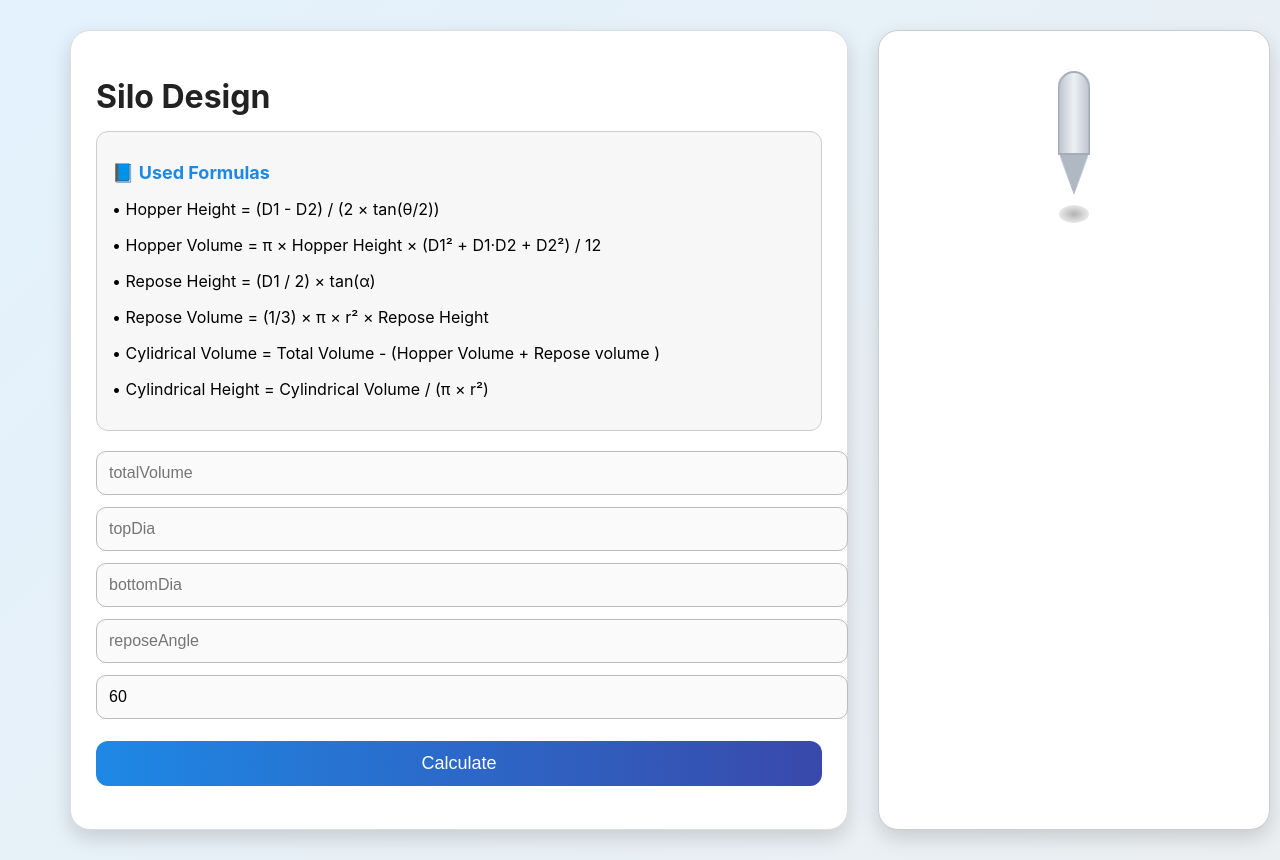
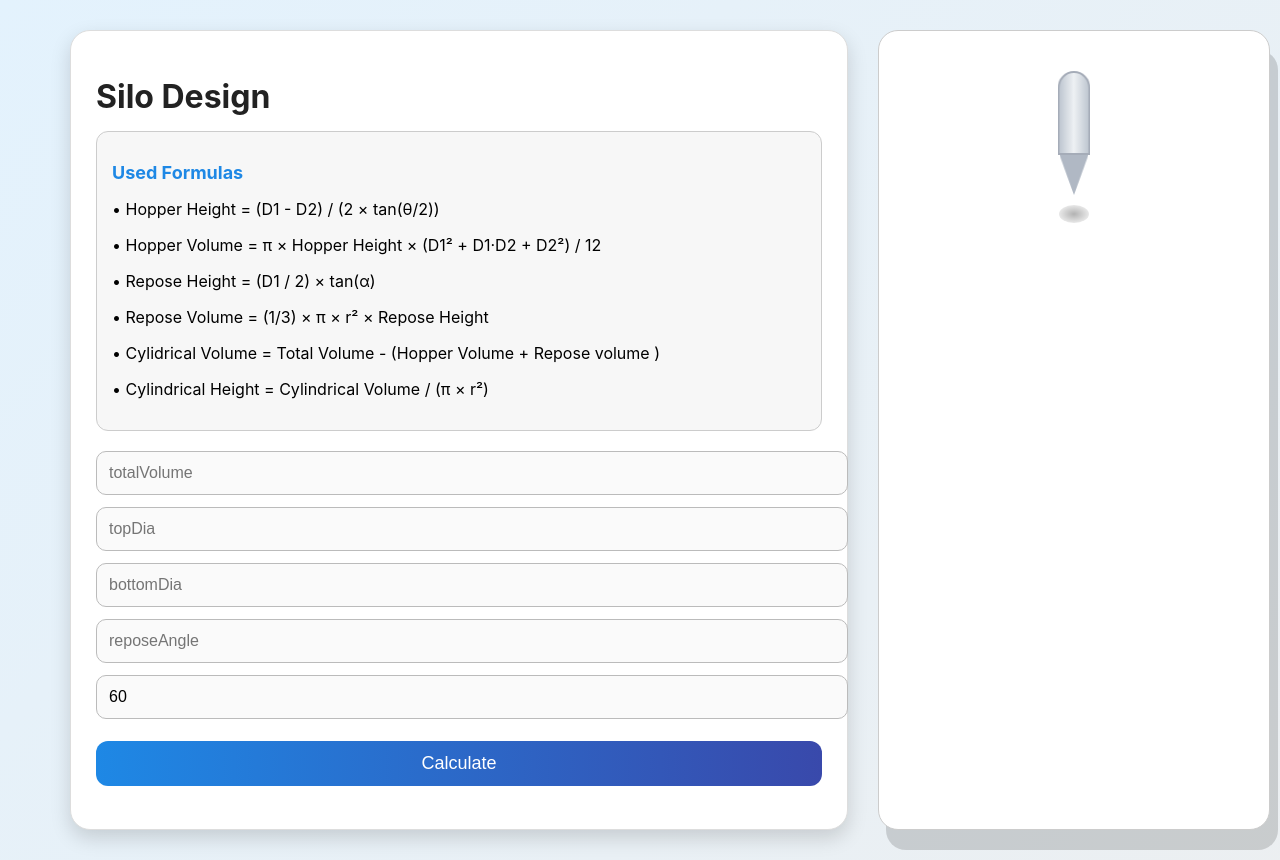
Before and after one commit to Santhoshmk30/Kccottrell, a React (Create React App) app: page /silo in a window 1280 px wide. Shown: the top 860 px of the page. Built offline with nearby package versions, Linux system fonts and the light colour scheme.

Commit message:
Update silo.js

```diff
--- a/src/Components/silo.js
+++ b/src/Components/silo.js
@@ -155,7 +155,7 @@
               marginBottom: "20px",
             }}
           >
-            <h2 style={{ color: "#1e88e5", fontSize: "18px", marginBottom: "8px" }}>📘 Used Formulas</h2>
+            <h2 style={{ color: "#1e88e5", fontSize: "18px", marginBottom: "8px" }}> Used Formulas</h2>
             <p>• Hopper Height = (D1 - D2) / (2 × tan(θ/2))</p>
             <p>• Hopper Volume = π × Hopper Height × (D1² + D1·D2 + D2²) / 12</p>
             <p>• Repose Height = (D1 / 2) × tan(α)</p>
@@ -216,7 +216,7 @@
               }}
             >
               <h2 style={{ fontSize: "22px", fontWeight: "bold", marginBottom: "10px" }}>
-                📌 Step-by-Step Results
+                 Results
               </h2>
 
               <p><b>1️⃣ Hopper Height:</b> {results.Hh.toFixed(3)} m</p>
@@ -241,7 +241,7 @@
             padding: "20px",
             borderRadius: "20px",
             border: "1px solid #ccc",
-            boxShadow: "0px 8px 20px rgba(0,0,0,0.15)",
+            boxShadow: "8px 20px rgba(0,0,0,0.15)",
             display: "flex",
             justifyContent: "center",
           }}
```
